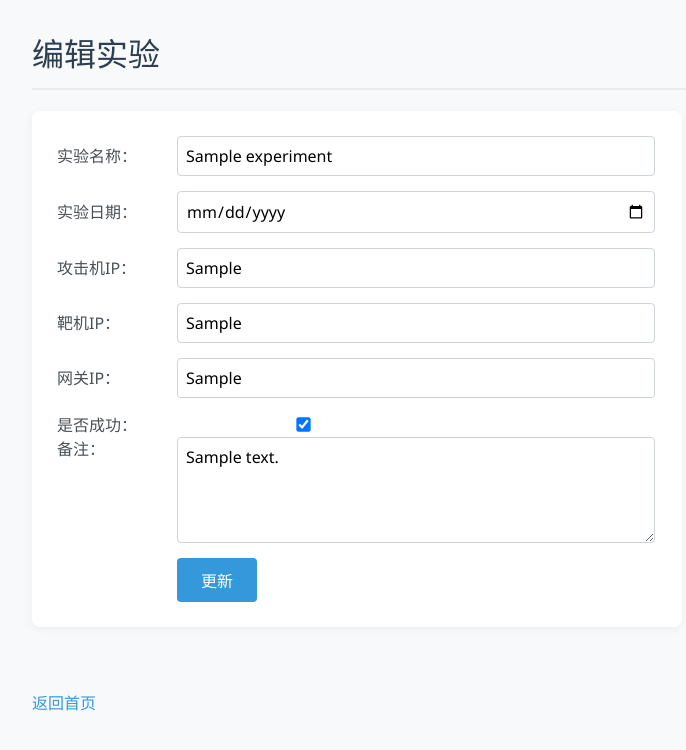
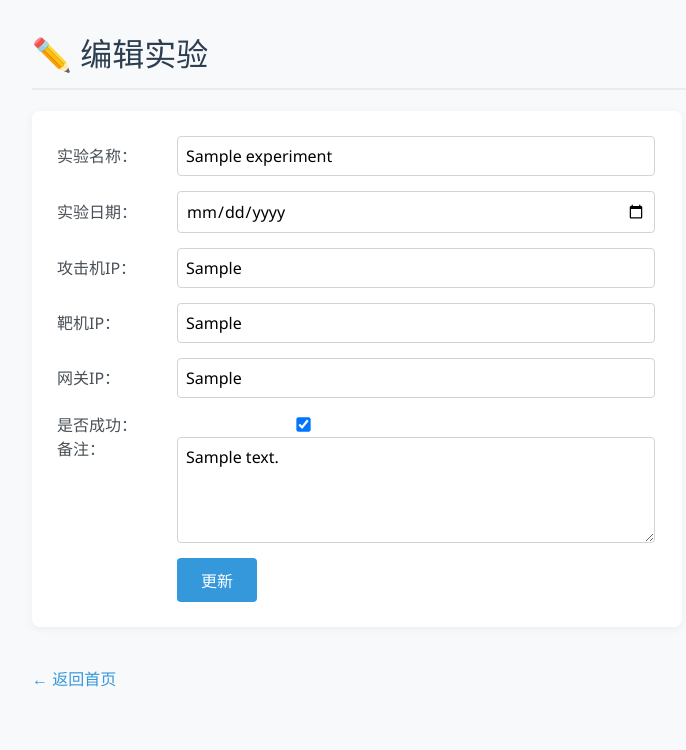
Before and after one commit to divde-b/Flask_experiment_recorder, a Flask app: page /edit/1 in a window 1280 px wide. Shown: the top 750 px of the page, without its empty margins (8-694 px from the left). Run offline with Flask 3, Linux system fonts and the light colour scheme; tables that the repository leaves empty or names only in its code hold one stand-in row (values such as "Sample post").

Commit message:
更新edit.html

```diff
--- a/templates/edit.html
+++ b/templates/edit.html
@@ -6,7 +6,7 @@
     <link rel="stylesheet" href="{{ url_for('static', filename='style.css') }}">
 </head>
 <body>
-    <h1>编辑实验</h1>
+    <h1>✏️ 编辑实验</h1>
     <form method="post">
         <label>实验名称：</label><input type="text" name="exp_name" value="{{ exp.exp_name }}" required><br>
         <label>实验日期：</label><input type="date" name="exp_date" value="{{ exp.exp_date }}" required><br>
@@ -17,7 +17,6 @@
         <label>备注：</label><textarea name="notes" rows="4">{{ exp.notes or '' }}</textarea><br>
         <button type="submit">更新</button>
     </form>
-    <br>
-    <a class="back-link" href="{{ url_for('index') }}">返回首页</a>
+    <a class="back-link" href="{{ url_for('index') }}">← 返回首页</a>
 </body>
 </html>
```
Also changed, not shown: 1 other file.
